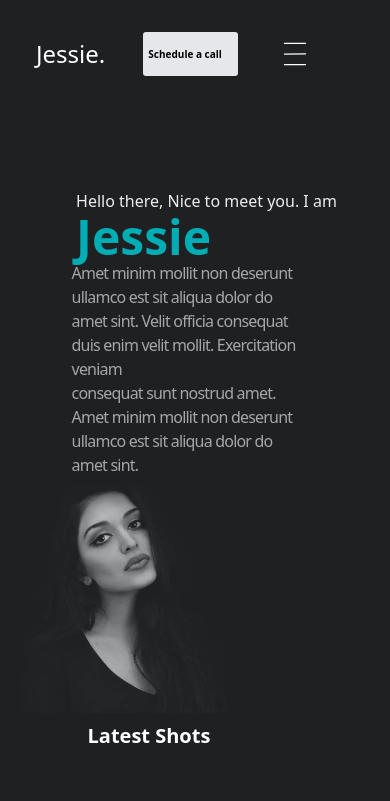
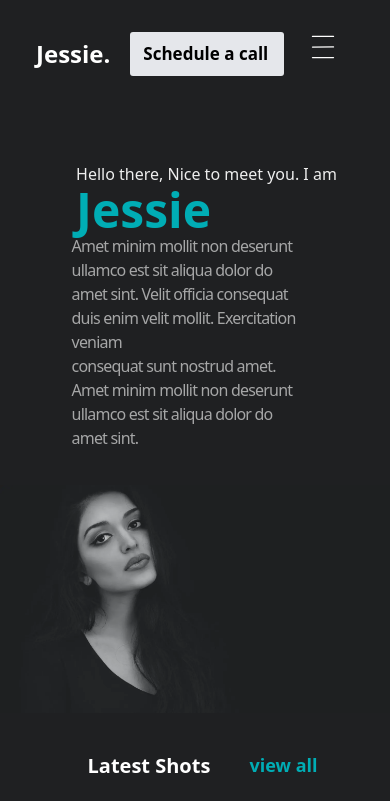
Before and after one commit to shoaibahmed2/react-tailwindfrontend, a React (Create React App) app: page / in a window 390 px wide. Shown: the top 801 px of the page. Built offline with nearby package versions, Linux system fonts and the light colour scheme.

Commit message:
issues raised by ameen fixed

```diff
--- a/src/App.js
+++ b/src/App.js
@@ -8,7 +8,7 @@ import "slick-carousel/slick/slick-theme.css";
 
 function App() {
   return (
-    <div>
+    <div className="bg-[#1F2022]" >
       <Header />
       <Body />
       {/* <Slider /> */}
--- a/src/components/body.jsx
+++ b/src/components/body.jsx
@@ -31,8 +31,8 @@ const Body = () => {
             </div>
           </div>
         </div>
-        <div className="text-white max-sm:mt-[-18%]  flex flex-col w-full sm:w-[50%] max-sm:justify-start gap-[245px] justify-center items-center lg:items-start order-1 sm:order-2   ">
-          <div className="">
+        <div className="text-white max-sm:mt-[-25%]  flex flex-col w-full sm:w-[50%] max-sm:justify-start gap-[245px] justify-center items-center lg:items-start order-1 sm:order-2   ">
+          <div>
             <p className="font-Poppins max-sm:ml-[-15%]   text-[#EEEEEE] font-medium  ">
               <span className="max-sm:pl-[30%] max-sm:flex    ">
                 Hello there, Nice to meet you. I am <br />
@@ -52,14 +52,16 @@ const Body = () => {
               </span>
             </p>
           </div>
-          <div className="w-[100%] max-lg:w-[400px] max-md:w-[250px]  max-sm:ml-[35px]  ">
-            <div className="flex justify-between mr-5 mb-4 font-bold ">
-              <h1 className="text-white text-xl mb-">Latest Shots</h1>
-              <h1 className="text-lg max-md:hidden  text-[#00ADB5]  ">
+          <div className="w-[100%] max-lg:w-[400px] max-md:w-[250px]  max-sm:ml-[35px] max-sm:m-t[40%] ">
+            <div className="flex justify-between mr-5 mb-4 font-bold  ">
+              <h1 className="text-white text-xl max-sm:pt-[25%] ">
+                Latest Shots
+              </h1>
+              <h1 className="text-lg   text-[#00ADB5] max-sm:pt-14  ">
                 view all
               </h1>
             </div>
-            <div className=" max-sm:pt-[15%]  w-[110%] pr-[60px] ">
+            <div className=" max-sm:pt-[15%]  w-[110%] pr-[60px]  ">
               <Slider />
             </div>
           </div>
--- a/src/components/header.jsx
+++ b/src/components/header.jsx
@@ -6,24 +6,27 @@ const Header = () => {
 
   return (
     <div className="bg-[#1F2022] text-white font-Josefin Sans      ">
-      <div className="mx-[80px] flex justify-between items-center max-sm:flex max-sm:justify-items-stretch ">
-        <header className="py-[38px] px-5 text-2xl max-sm:pl-[16px] max-sm:ml-[-60px]  lg:mr-[15%] ">
+      <div className="mx-[80px] flex justify-between items-center max-sm:flex max-sm:justify-items-stretch font-bold   ">
+        <p className="py-[38px] px-5 text-2xl max-sm:pl-[16px] max-sm:ml-[-60px]  lg:mr-[15%] ">
           {" "}
           Jessie.{" "}
-        </header>
+        </p>
 
-        <div className="  hidden  md:flex    list-none space-x-4 py-[41px] font-Josefin Sans justify-center  gap-5 lg:gap-10">
+        <div className="  hidden  md:flex   max-lg:text-sm list-none space-x-4 py-[41px] font-Josefin Sans justify-center  sm:gap-1  gap-5 lg:gap-10">
           <li className="text-cyan-500 text-lg  ">Portfolio</li>
           <li>Blog</li>
           <li>Client reviews</li>
           <li>Contact me</li>
         </div>
-        <div className="     ">
-          <button className="bg-gray-200 rounded-[3px] py-[16px] px-[16px] text-lg  max-sm:text-[10px] whitespace-nowrap  max-sm:pl-[5px]   text-black font-bold max-sm:py-[8px] max-sm:mr-[4px]       ">
+        <div className=" max-sm:hidden   ">
+          <button className="bg-gray-200 rounded-[3px] py-[16px] px-[16px] text-lg  max-sm:text-[17px] whitespace-nowrap  max-sm:pl-[13px]   text-black font-bold max-sm:py-[8px] max-sm:mr-[4px]       ">
             Schedule a call
           </button>
         </div>
-        <div className="sm:hidden        " onClick={() => setToggle(!toggle)}>
+        <div className="sm:hidden flex " onClick={() => setToggle(!toggle)}>
+          <button className="bg-gray-200 rounded-[3px] py-[16px] px-[16px] text-lg  max-sm:text-[17px] whitespace-nowrap  max-sm:pl-[13px]   text-black font-bold max-sm:py-[8px] max-sm:mr-[4px]       ">
+            Schedule a call
+          </button>
           <CiMenuBurger className="max-sm:ml-[20px]" size={30} />
         </div>
       </div>
--- a/src/components/slider.jsx
+++ b/src/components/slider.jsx
@@ -41,21 +41,25 @@ const MyFun = () => {
         <div className="md:pr-[15px] ">
           <img className="" src={Img1} alt="" />
         </div>
-        <div className="md:mr-10 md:pr-[15px]">
+        <div className="md:mr-10 md:pr-[15px] w-[230px] h-[150px] object-cover ">
           <h3>
             {" "}
             <img src={Img2} className="" alt="" />
           </h3>
         </div>
 
-        <div className="md:mr-5 md:pr-[15px]">
+        <div className="md:mr-5 md:pr-[15px] w-[230px] h-[150px] object-cover  ">
           <h3>
             <img src={Img2} className=" " alt="" />
           </h3>
         </div>
         <div className="md:pr-[15px] ">
           <h3>
-            <img className=" " src={Img3} alt="" />
+            <img
+              className="w-[230px] h-[150px] object-cover "
+              src={Img3}
+              alt=""
+            />
           </h3>
         </div>
       </Slider>
```
